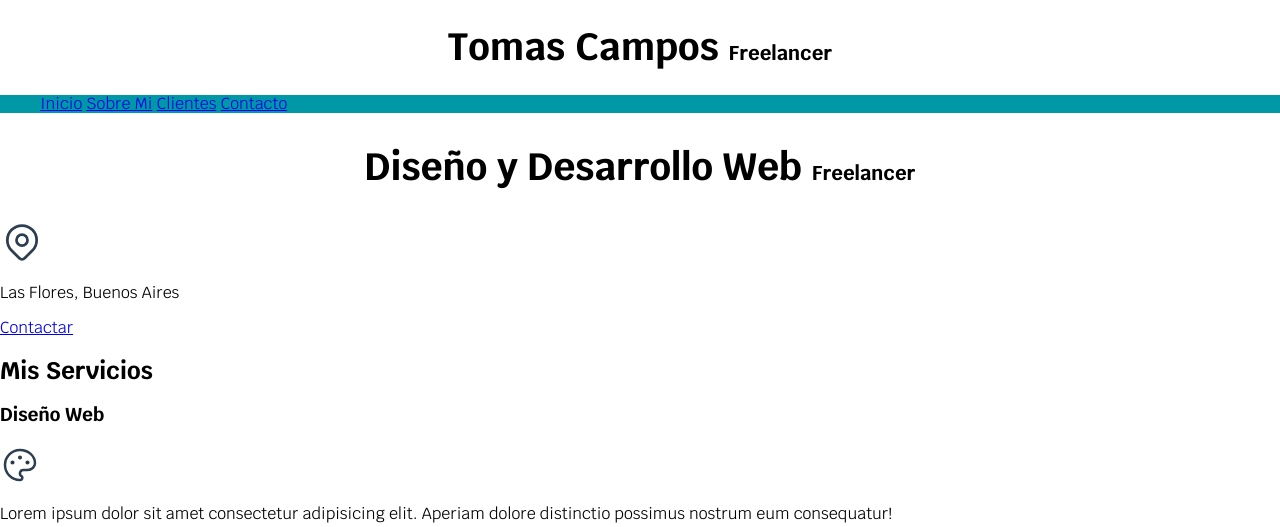
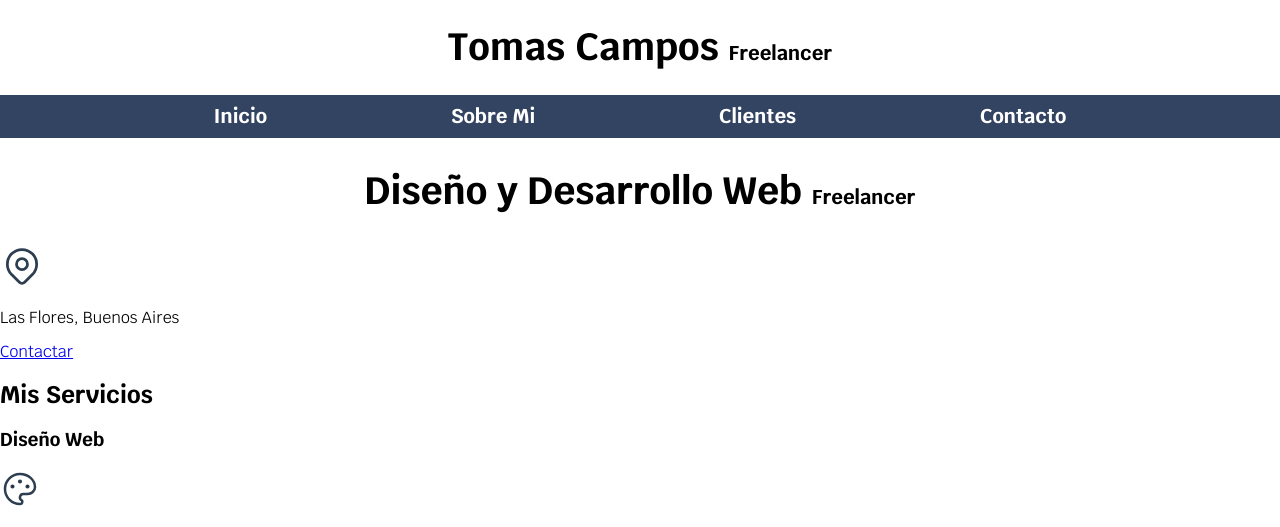
Before and after one commit to TomasCampos23/Portfolio, a plain HTML site: page index.html in a window 1280 px wide. Shown: the top 527 px of the page. Drawn offline with Linux system fonts and the light colour scheme.

Commit message:
Navegacion Terminada

```diff
--- a/css/styles.css
+++ b/css/styles.css
@@ -2,7 +2,7 @@
     --blanco:#ffffff;
     --oscuro:#212121;
     --primario:#ffc107;
-    --secundario:#0097a7;
+    --secundario:#334463;
     --gris:#757575;
 }
 
@@ -34,5 +34,19 @@ body {
 }
 
 .navegacion-principal{
+    display: flex;
+    justify-content: space-evenly;
+}
 
+.navegacion-principal a{
+    color: var(--blanco);
+    text-decoration: none;
+    font-size: 2rem;
+    font-weight: 700;
+    padding: 1rem;
 }
+
+.navegacion-principal a:hover{
+    background-color: var(--primario);
+    color: var(--oscuro);
+}
--- a/index.html
+++ b/index.html
@@ -3,7 +3,7 @@
     <head>
         <meta charset="UTF-8">
         <meta name="viewport" content="width=device-width, initial-scale=1.0">
-        <title>Mi Pagina Web</title>
+        <title>Tomas Campos Freelancer</title>
         <link rel="preload" href="css/normalize.css" as="style">
         <link rel="stylesheet" href="css/normalize.css">
         <link rel="preconnect" href="https://fonts.googleapis.com">
```
